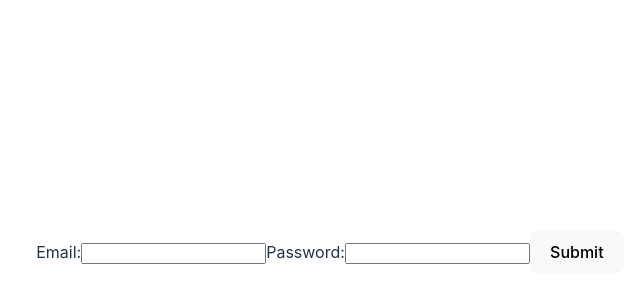
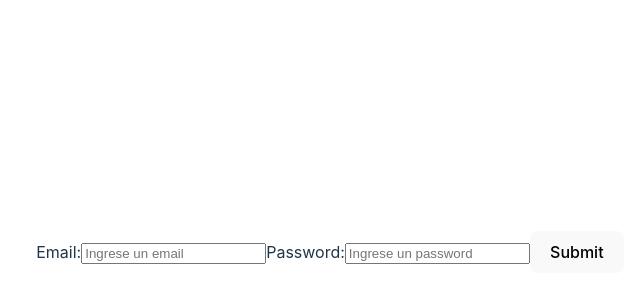
Before and after one commit to jlcarrascof/rym-44b, a React (Vite) app in the folder front/: page / in a window 1280 px wide. Shown: the part 148-448 px from the top of the page, without its empty margins (310-950 px from the left). Built offline with nearby package versions, Linux system fonts and the light colour scheme.

Commit message:
Connect the form with our states

```diff
--- a/front/src/components/Form.jsx
+++ b/front/src/components/Form.jsx
@@ -2,18 +2,31 @@ import { useState } from 'react';
 
 function Form() {
 
-    const [email, setEmail] = useState('');
+    const [userData, setUserData] = useState({
+        email: '',
+        password: '',
+    });
 
     return <div>
         <form>
             <label htmlFor="email">
                 Email:
-                <input type="text" />
+                <input
+                    type="text"
+                    placeholder='Ingrese un email'
+                    id="email"
+                    name='email'
+                    value={userData.email} />
             </label>
 
             <label htmlFor="password">
                 Password:
-                <input type="text" />
+                <input
+                    type="text"
+                    placeholder='Ingrese un password'
+                    id='password'
+                    name='password'
+                    value={userData.password} />
             </label>
 
             <button>
```
